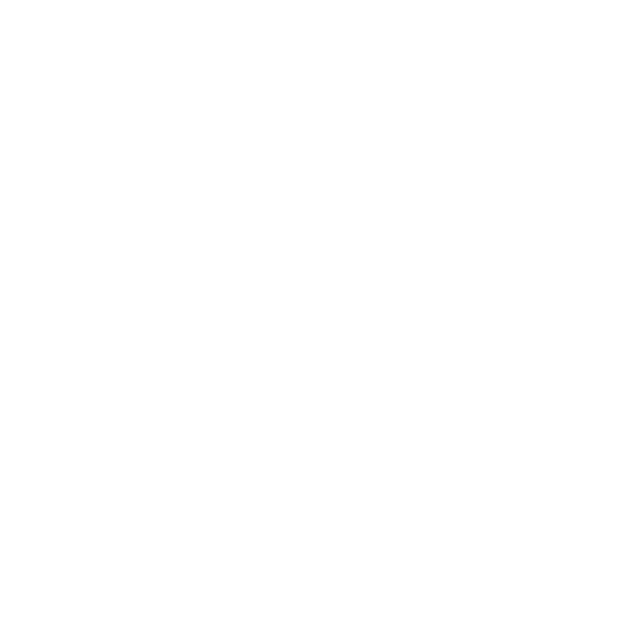
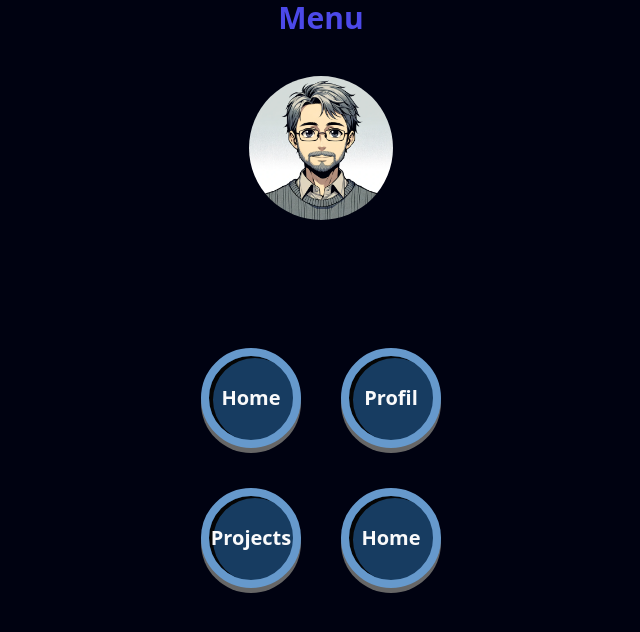
Before and after one commit to petaccia/Porfolio, a React (Vite) app in the folder frontend/: page /menu in a window 1280 px wide. Before the commit this address had no page. Shown: the top 632 px of the page, without its empty margins (319-959 px from the left). Built offline with nearby package versions, Linux system fonts and the light colour scheme.

Commit message:
Creation of the home page with the routes

```diff
--- a/frontend/src/App.tsx
+++ b/frontend/src/App.tsx
@@ -4,6 +4,7 @@
 import Profil from './pages/profil/Profil';
 import Projects from './pages/projects/Projects';
 import Contact from './pages/contact/Contact';
+import Menu from './pages/menu/Menu';
 
 function App() {
   return (
@@ -11,6 +12,7 @@
       <Router>
         <Routes>
           <Route path="/" element={<Home />} />
+          <Route path="/menu" element={<Menu />} />
           <Route path="/profil" element={<Profil />} />
           <Route path="/projects" element={<Projects />} />
           <Route path="/contact" element={<Contact />} />
--- /dev/null
+++ b/frontend/src/pages/menu/Menu.css
@@ -0,0 +1,9 @@
+.button-menu {
+    box-shadow: 0px 5px  #666, inset 4px 2px 0px #050505; /* Ombre externe pour donner un effet surélevé */
+    transition: background-color 0.1s, transform 0.1s, box-shadow 0.1s; /* Transition pour l'animation */
+}
+    /* Adding inner shadow */
+    .button-menu:active {
+        box-shadow: 0 1px #666; /* Ombre externe plus courte pour simuler le bouton enfoncé */
+        transform: translateY(3px); /* Déplacement vers le bas pour simuler l'enfoncement */
+    }
--- /dev/null
+++ b/frontend/src/pages/menu/Menu.tsx
@@ -0,0 +1,32 @@
+import { Link } from "react-router-dom";
+import menuImage from "../../../public/assets/images/menu.png";
+import "./Menu.css";
+
+const Menu = () => {
+  return (
+    <div className=" h-screen bg-[#000211]  flex flex-col items-center">
+      <h1 className="text-3xl text-center text-[#4c49e9] bg-[#000211] font-bold">
+        Menu
+      </h1>
+      <div className=" mt-10 ">
+        <img src={menuImage} alt="menu" className="w-36 rounded-full " />
+      </div>
+      <div className=" grid grid-cols-2 gap-10 mt-32  justify-center">
+        <Link to="/" className="button-menu w-[100px] h-[100px] text-xl text-[#fafafb] bg-[#173C61] font-bold flex justify-center items-center rounded-full border-8 border-[#6699CC]">
+          Home
+        </Link>
+        <Link to="/profil" className="button-menu w-[100px] h-[100px] text-xl text-[#fafafb] bg-[#173C61] font-bold flex justify-center items-center rounded-full border-8 border-[#6699CC]">
+          Profil
+        </Link>
+        <Link to="/projects" className="button-menu w-[100px] h-[100px] text-xl text-[#fafafb] bg-[#173C61] font-bold flex justify-center items-center rounded-full border-8 border-[#6699CC]">
+          Projects
+        </Link>
+        <Link to="/contact" className="button-menu w-[100px] h-[100px] text-xl text-[#fafafb] bg-[#173C61] font-bold flex justify-center items-center rounded-full border-8 border-[#6699CC]">
+          Home
+        </Link>
+      </div>
+    </div>
+  );
+};
+
+export default Menu;
```
Also changed, not shown: frontend/public/assets/images/menu.png (added).
